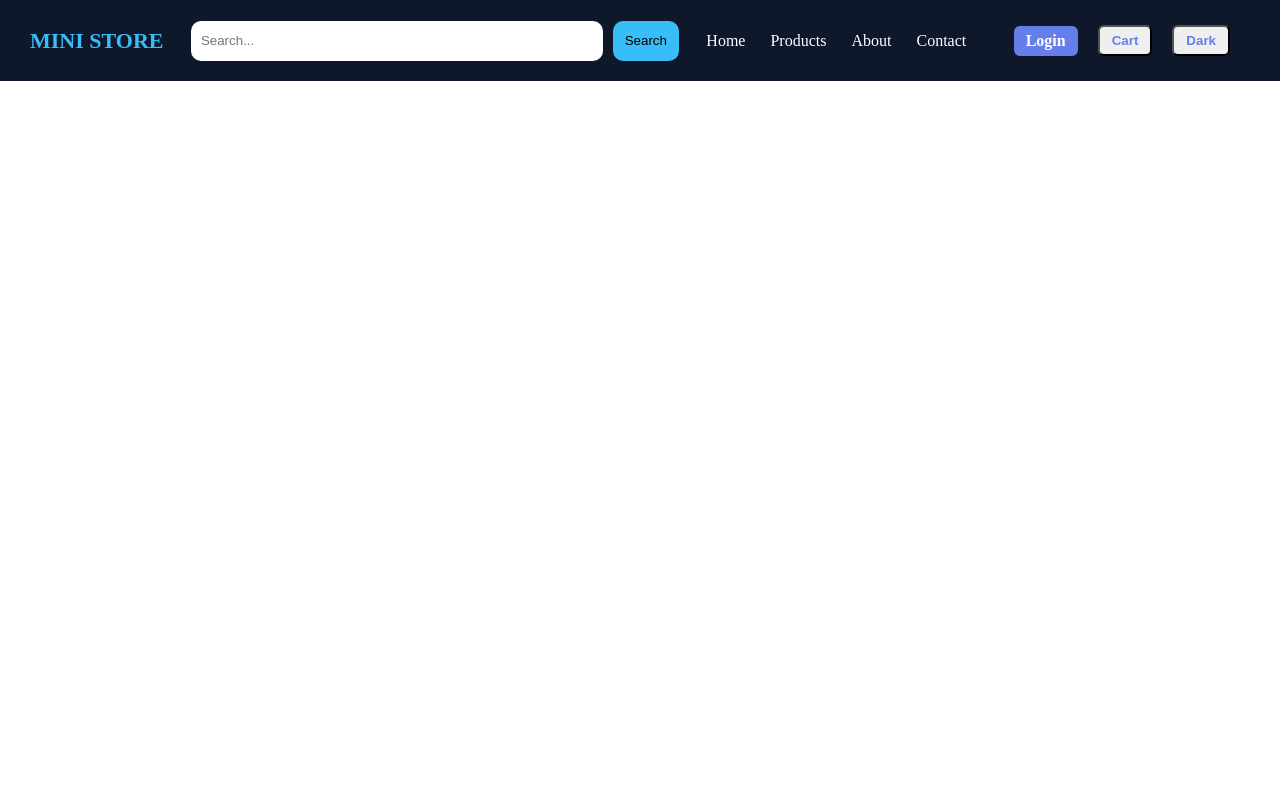
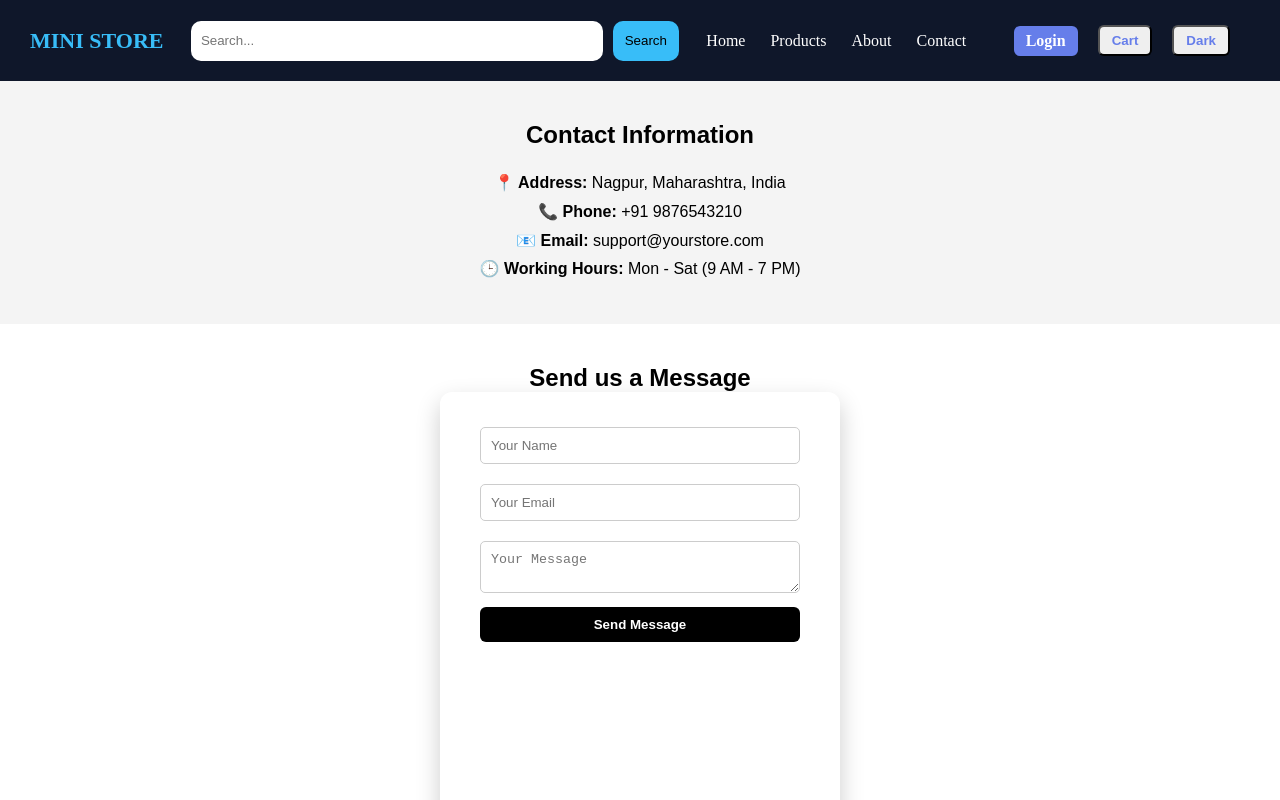
Before and after one commit to khapekarparag/Ecom-web3-, a React (Vite) app in the folder project/: page /contact in a window 1280 px wide. Shown: the top 800 px of the page. Built offline with nearby package versions, Linux system fonts and the light colour scheme.

Commit message:
contact page

```diff
--- a/project/src/components/AllRoutes.jsx
+++ b/project/src/components/AllRoutes.jsx
@@ -13,6 +13,7 @@ import Womens from './Womens'
 import Mens from './Mens'
 import Kids from './Kids'
 import UpdateProduct from './UpdateProduct'
+import Contact from './Contact'
 
 export default function AllRoutes() {
   return (
@@ -30,6 +31,7 @@ export default function AllRoutes() {
         <Route path='/mens' element={<Mens/>}/>
         <Route path='/kids' element={<Kids/>}/>
         <Route path='/update' element={<UpdateProduct/>}/>
+        <Route path="/contact" element={<Contact/>}/>
     </Routes>
   )
 }
--- /dev/null
+++ b/project/src/components/Contact.jsx
@@ -0,0 +1,56 @@
+import React from "react";
+import "../style/contact.css";
+
+export default function Contact() {
+  return (
+    <div className="contact-page">
+
+      {/* HERO SECTION */}
+      {/* <div className="contact-hero">
+        <h1>About Our Company</h1>
+        <p>We deliver high-quality fashion products at affordable prices.</p>
+      </div> */}
+
+      {/* ABOUT SECTION */}
+      {/* <div className="about-section">
+        <h2>Who We Are</h2>
+        <p>
+          Welcome to our eCommerce store! We are passionate about bringing you
+          the latest trends in men's, women's, and kids' fashion. Our goal is to
+          provide high-quality products with a seamless shopping experience.
+        </p>
+
+        <p>
+          Founded in 2025, our company focuses on customer satisfaction,
+          fast delivery, and affordable pricing. We believe in building long-term
+          relationships with our customers.
+        </p>
+      </div> */}
+
+      {/* CONTACT DETAILS */}
+      <div className="contact-details">
+        <h2>Contact Information</h2>
+
+        <div className="info-box">
+          <p><strong>📍 Address:</strong> Nagpur, Maharashtra, India</p>
+          <p><strong>📞 Phone:</strong> +91 9876543210</p>
+          <p><strong>📧 Email:</strong> support@yourstore.com</p>
+          <p><strong>🕒 Working Hours:</strong> Mon - Sat (9 AM - 7 PM)</p>
+        </div>
+      </div>
+
+      {/* OPTIONAL FORM */}
+      <div className="contact-form-section">
+        <h2>Send us a Message</h2>
+
+        <form>
+          <input type="text" placeholder="Your Name" />
+          <input type="email" placeholder="Your Email" />
+          <textarea placeholder="Your Message"></textarea>
+          <button>Send Message</button>
+        </form>
+      </div>
+
+    </div>
+  );
+}
--- a/project/src/components/Navbar.jsx
+++ b/project/src/components/Navbar.jsx
@@ -60,7 +60,7 @@ function handleTheme(){
         <Link to="/">Home</Link>
         <Link to="/showProduct">Products</Link>
         <Link to='/about'>About</Link>
-        <Link>Contact</Link>
+        <Link to='/contact'>Contact</Link>
       </div>
 
       <div id="log-register">
--- /dev/null
+++ b/project/src/style/contact.css
@@ -0,0 +1,66 @@
+.contact-page {
+  font-family: Arial, sans-serif;
+}
+
+/* HERO */
+.contact-hero {
+  background: linear-gradient(to right, #000, #333);
+  color: white;
+  padding: 50px;
+  text-align: center;
+}
+
+.contact-hero h1 {
+  font-size: 40px;
+}
+
+/* ABOUT */
+.about-section {
+  padding: 40px;
+  text-align: center;
+}
+
+.about-section h2 {
+  margin-bottom: 15px;
+}
+
+/* CONTACT DETAILS */
+.contact-details {
+  background: #f4f4f4;
+  padding: 40px;
+  text-align: center;
+}
+
+.info-box {
+  margin-top: 20px;
+  line-height: 1.8;
+}
+
+/* FORM */
+.contact-form-section {
+  padding: 40px;
+  text-align: center;
+}
+
+.contact-form-section form {
+  max-width: 400px;
+  margin: auto;
+}
+
+.contact-form-section input,
+.contact-form-section textarea {
+  width: 100%;
+  padding: 10px;
+  margin: 10px 0;
+  border: 1px solid #ccc;
+  border-radius: 5px;
+}
+
+.contact-form-section button {
+  width: 100%;
+  padding: 10px;
+  background: black;
+  color: white;
+  border: none;
+  cursor: pointer;
+}
```
